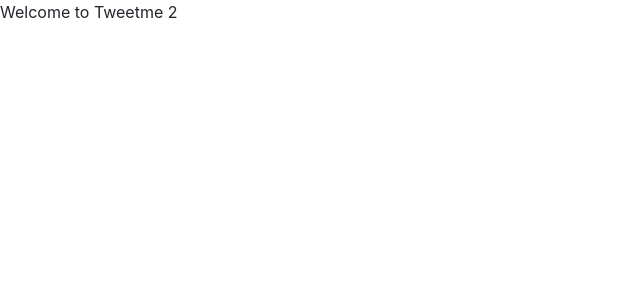
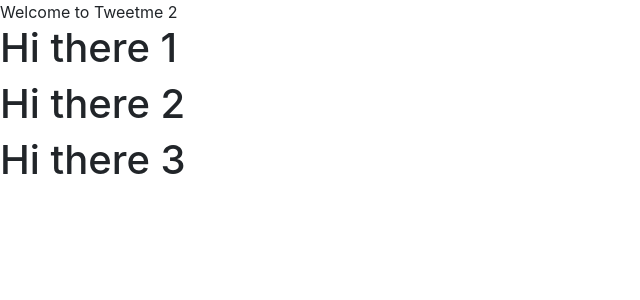
Before and after one commit to sai-myne/Django-React, a Django app: page / in a window 1280 px wide. Shown: the top 300 px of the page, without its empty margins (0-640 px from the left). Run offline with Django 3.2, Linux system fonts and the light colour scheme; data comes from the database, SQL or seed files in the repository; some libraries are stand-ins or nearby versions.

Commit message:
17 - Replace HTML Content with JavaScript

```diff
--- a/tweetme2_2/templates/pages/home.html
+++ b/tweetme2_2/templates/pages/home.html
@@ -7,7 +7,19 @@
 {% block content %}
 Welcome to Tweetme 2
 
+<div id="tweets">
+    Replace me
+</div>
+
 <script>
+const tweetsElement = document.getElementById('tweets') // get an html element
+tweetsElement.innerHTML = "Loading..." // set html in that element
+
+var el1 = "<h1>Hi there 1</h1>"
+var el2 = "<h1>Hi there 2</h1>"
+var el3 = "<h1>Hi there 3</h1>"
+tweetsElement.innerHTML = el1 + el2 + el3
+
 const xhr = new XMLHttpRequest() // xhr = SomeClass()
 const method = 'GET' // "POST"
 const url = '/tweets'
```
